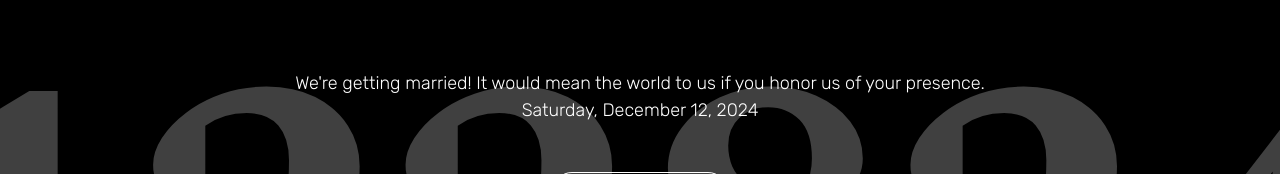
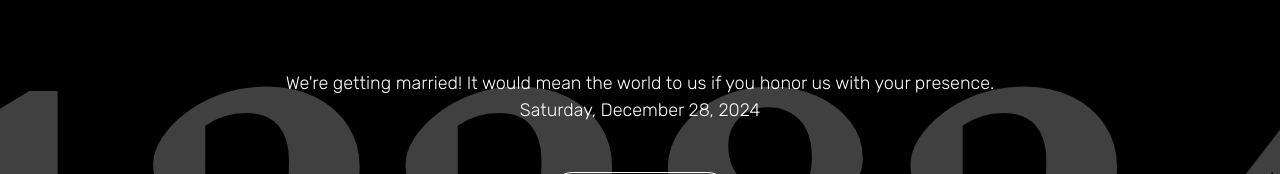
Before and after one commit to joshua-afk/wedding, a React (Vite) app: page / in a window 1280 px wide. Shown: the part 402-576 px from the top of the page. Built offline with nearby package versions, Linux system fonts and the light colour scheme.

Commit message:
refactor(banner): update context information

```diff
--- a/src/App.jsx
+++ b/src/App.jsx
@@ -38,8 +38,8 @@ function App() {
             <div className="wedding__banner-contents">
               <h4>Dear,</h4>
               <h2>Guests</h2>
-              <p>We&apos;re getting married! It would mean the world to us if you honor us of your presence.</p>
-              <p>Saturday, December 12, 2024</p>
+              <p>We&apos;re getting married! It would mean the world to us if you honor us with your presence.</p>
+              <p>Saturday, December 28, 2024</p>
               <button className="wedding__banner-button">Save the date</button>
             </div>
           </div>
```
